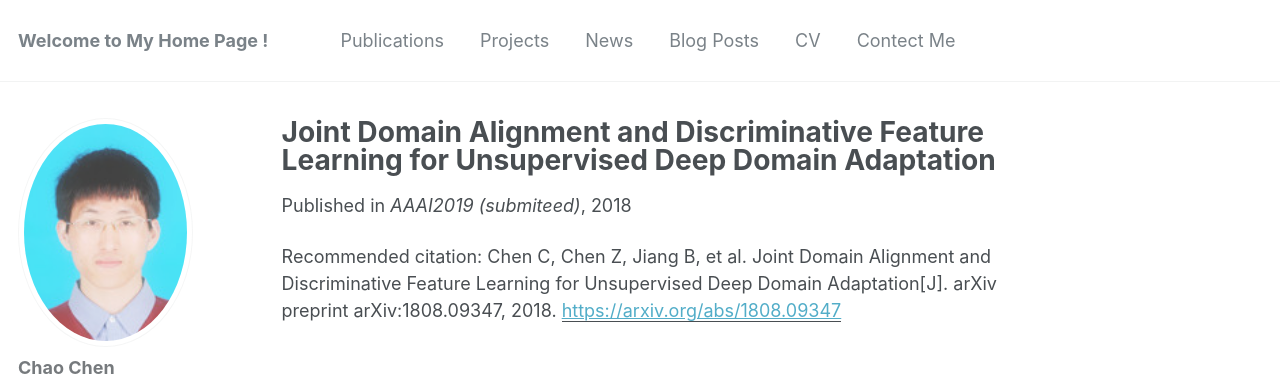
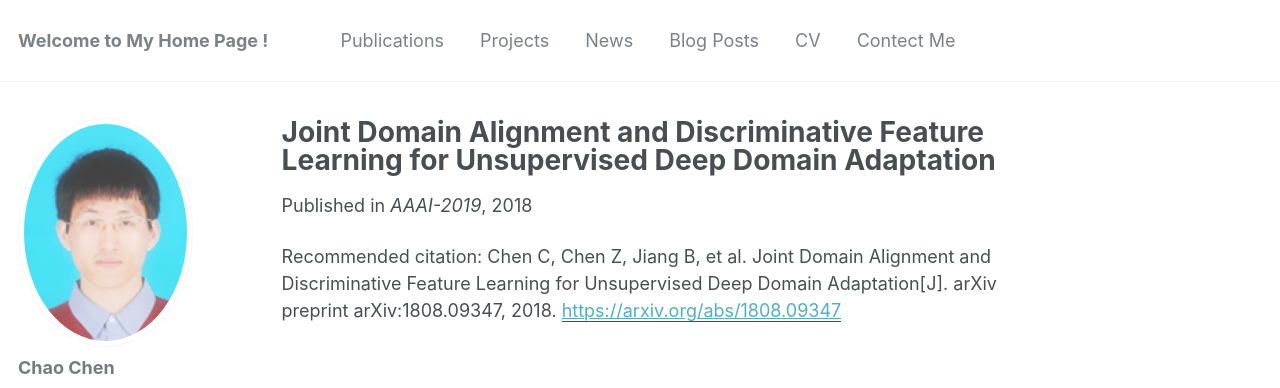
Before and after one commit to chenchao666/chenchao666.github.io, a Jekyll site: the page built from _publications/2018-paper-3.md, in a window 1280 px wide. Shown: the top 388 px of the page. Built offline with Jekyll 4.4.1, drawn with Linux system fonts in a browser that asks for light colours; some web fonts are replaced.

Commit message:
Update 2018-paper-3.md

```diff
--- a/_publications/2018-paper-3.md
+++ b/_publications/2018-paper-3.md
@@ -2,9 +2,9 @@
 title: "Joint Domain Alignment and Discriminative Feature Learning for Unsupervised Deep Domain Adaptation"
 collection: publications
 permalink: /publication/2019-09-10
-excerpt: 'submitted to AAAI 2019, (CCF A, Top conference of Artificail Intellegence).'
+excerpt: 'accepted by AAAI-2019, (CCF A, Top conference of Artificail Intellegence).'
 date: 2018-09-11
-venue: 'AAAI2019 (submiteed)'
+venue: 'AAAI-2019'
 paperurl: 'https://arxiv.org/abs/1808.09347'
 citation: 'Chen C, Chen Z, Jiang B, et al. Joint Domain Alignment and Discriminative Feature Learning for Unsupervised Deep Domain Adaptation[J]. arXiv preprint arXiv:1808.09347, 2018.'
 ---
```
